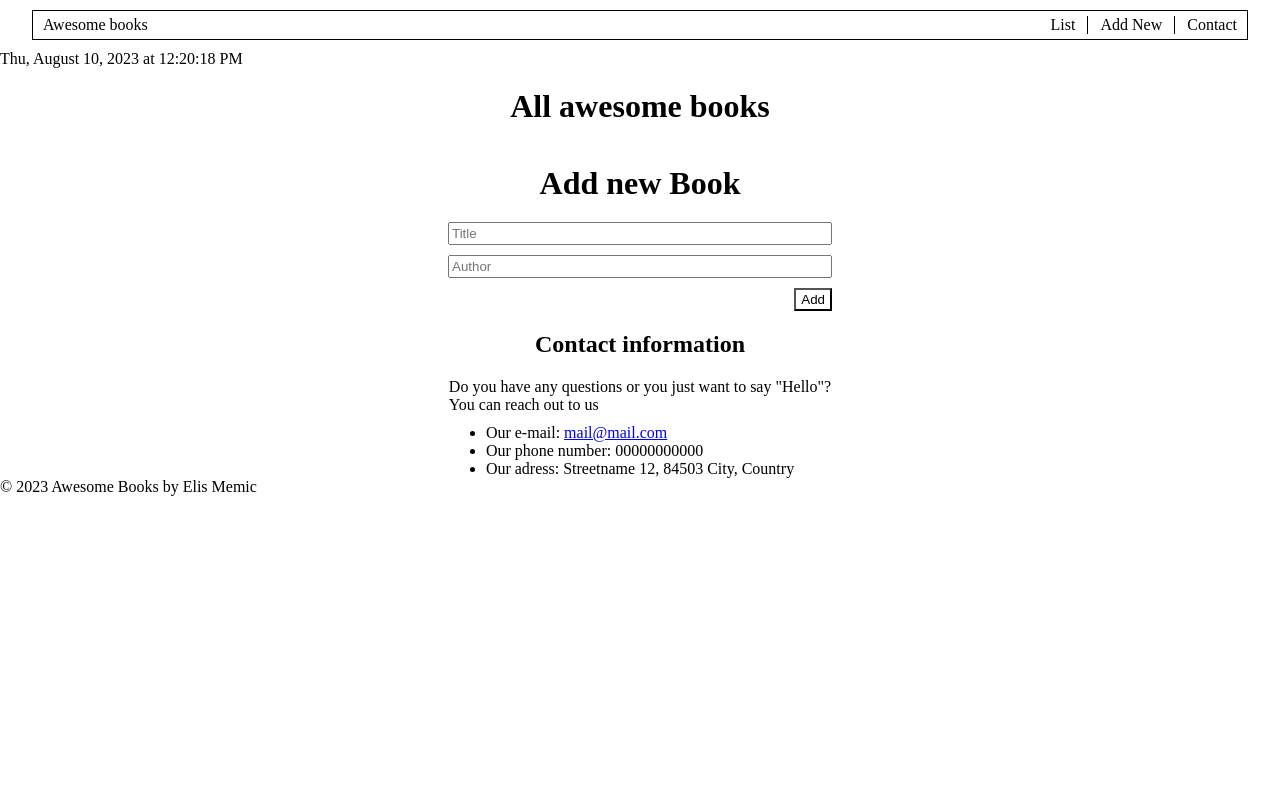
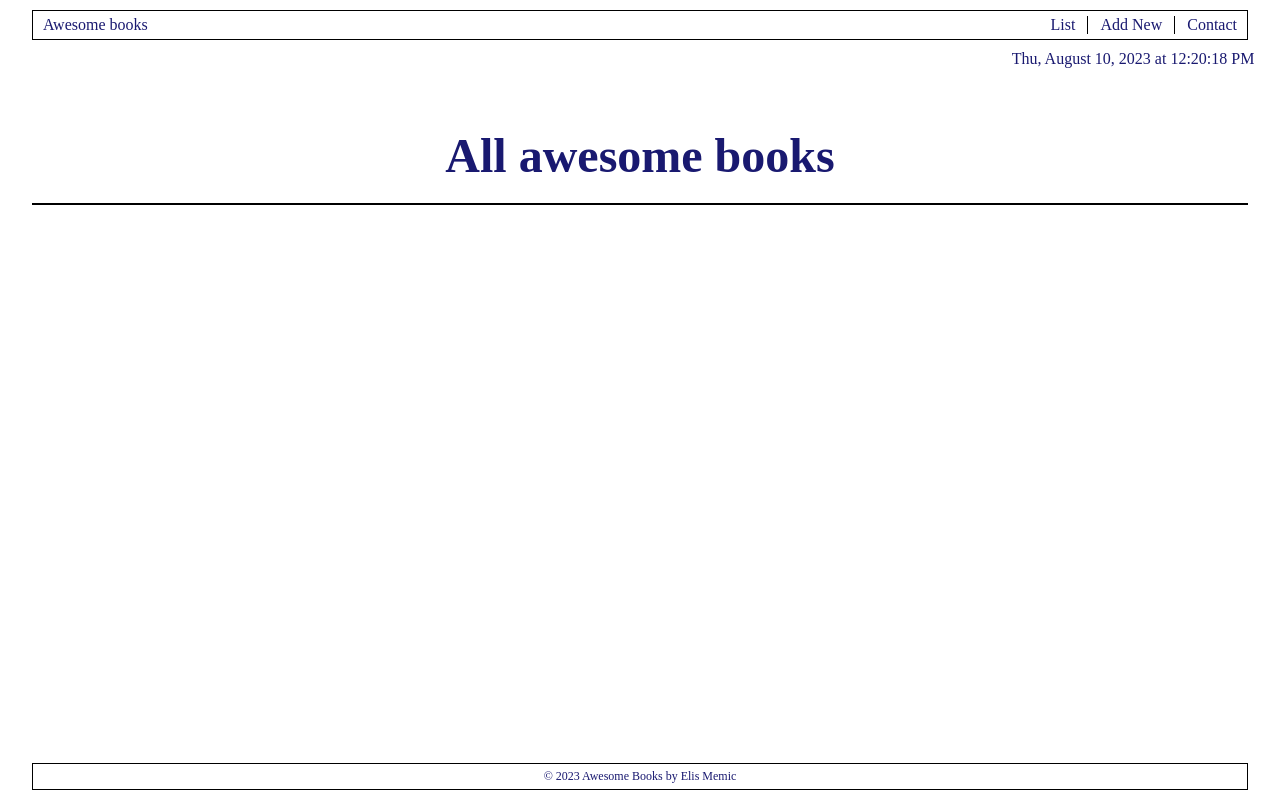
Before and after one commit to memicelis/awesome-books, a website: page index.html in a window 1280 px wide. Drawn offline with Linux system fonts and the light colour scheme.

Commit message:
added styling and several containers

```diff
--- a/index.html
+++ b/index.html
@@ -13,23 +13,31 @@
       </div>
       <div class="right-block-navigation">
         <ul class="navigation-links">
-          <li><a href="#list">List</a></li>
-          <li><a href="#form">Add New</a></li>
-          <li><a href="#contact">Contact</a></li>
+          <li><a class="list-page">List</a></li>
+          <li><a class="add-page">Add New</a></li>
+          <li><a class="contact-page">Contact</a></li>
         </ul>
       </div>
     </nav>
     <div class="date-container"></div>
+    <section class="list-section">
       <div id="list" class="header">
         <h1>All awesome books</h1>
       </div>
       <div class="book-list-container">
         <div id="book-list"></div>
       </div>
+    </section>
+    <section class="add-book-section hidden">
+      <h1>Add new Book</h1>
       <form id="form" class="form" method="post" action="submit">
-      <h1>Add new Book</h1>
         <div class="form-input">
-        <input type="text" id="title-input" name="title" placeholder="Title" />
+          <input
+            type="text"
+            id="title-input"
+            name="title"
+            placeholder="Title"
+          />
           <input
             type="text"
             id="author-input"
@@ -41,7 +49,8 @@
           </button>
         </div>
       </form>
-    <section id="contact" class="contact-section">
+    </section>
+    <section id="contact" class="contact-section hidden">
       <h1>Contact information</h1>
       <p>
         Do you have any questions or you just want to say "Hello"?<br />You can
@@ -56,6 +65,7 @@
     <footer class="footer">
       <p>© 2023 Awesome Books by Elis Memic</p>
     </footer>
+    <script src="navigation.js"></script>
     <script src="books.js"></script>
   </body>
 </html>
--- a/style.css
+++ b/style.css
@@ -6,8 +6,16 @@
 
 body {
   font-family: 'Times New Roman', Times, serif;
+  color: #191970;
 }
 
+h1 {
+  font-size: 48px;
+}
+
+p {
+  font-size: 24px;
+}
 .navigation {
   display: flex;
   justify-content: space-between;
@@ -26,11 +34,12 @@ body {
 .navigation-links li {
   border-right: 1px solid black;
   padding-right: 12px;
+  text-align: center;
 }
 
 .navigation-links a {
   text-decoration: none;
-  color: #000;
+  cursor: pointer;
 }
 
 .navigation-links li:last-child {
@@ -38,11 +47,24 @@ body {
   padding: 0;
 }
 
+.date-container {
+  display: flex;
+  justify-content: end;
+  margin: 0 2%;
+}
+
+.list-section {
+  margin-top: 60px;
+  display: flex;
+  flex-direction: column;
+  align-items: center;
+  width: 100%;
+}
+
 .header {
   display: flex;
   align-items: center;
   justify-content: center;
-  margin-top: 20px;
   margin-bottom: 20px;
 }
 
@@ -50,7 +72,12 @@ body {
   display: flex;
   flex-direction: column;
   align-items: center;
-  margin-bottom: 20px;
+  width: 95%;
+  border: 1px solid #000;
+}
+
+#book-list {
+  width: 100%;
 }
 
 #book-list article {
@@ -58,9 +85,7 @@ body {
   gap: 5px;
   justify-content: space-between;
   align-items: center;
-  border: 1px solid black;
   padding: 2px 10px;
-  width: 50vw;
 }
 
 #book-list article:nth-of-type(odd) {
@@ -74,6 +99,18 @@ body {
 #book-list div {
   display: flex;
   gap: 5px;
+}
+
+.add-book-section {
+  margin-top: 60px;
+  width: 100%;
+  display: flex;
+  flex-direction: column;
+  align-items: center;
+}
+
+.add-book-section h1 {
+  margin-bottom: 20px;
 }
 
 .form {
@@ -102,6 +139,7 @@ body {
   padding: 2px 5px;
   margin-bottom: 20px;
   background-color: #fff;
+  cursor: pointer;
 }
 
 .form-input button:hover {
@@ -118,6 +156,7 @@ body {
 }
 
 .contact-section {
+  margin-top: 60px;
   display: flex;
   flex-direction: column;
   align-items: center;
@@ -134,4 +173,27 @@ body {
 
 .contact-info {
   list-style: disc;
+  margin-bottom: 20px;
 }
+
+.contact-info a {
+  text-decoration: none;
+}
+
+.footer {
+  padding: 5px 10px;
+  width: 95%;
+  margin: 10px 2.5%;
+  border: 1px solid #000;
+  text-align: center;
+  position: absolute;
+  bottom: 0;
+}
+
+.footer p {
+  font-size: 12px;
+}
+
+.hidden {
+  display: none;
+}
```
Lines whose indentation alone changed are shown as unchanged.
